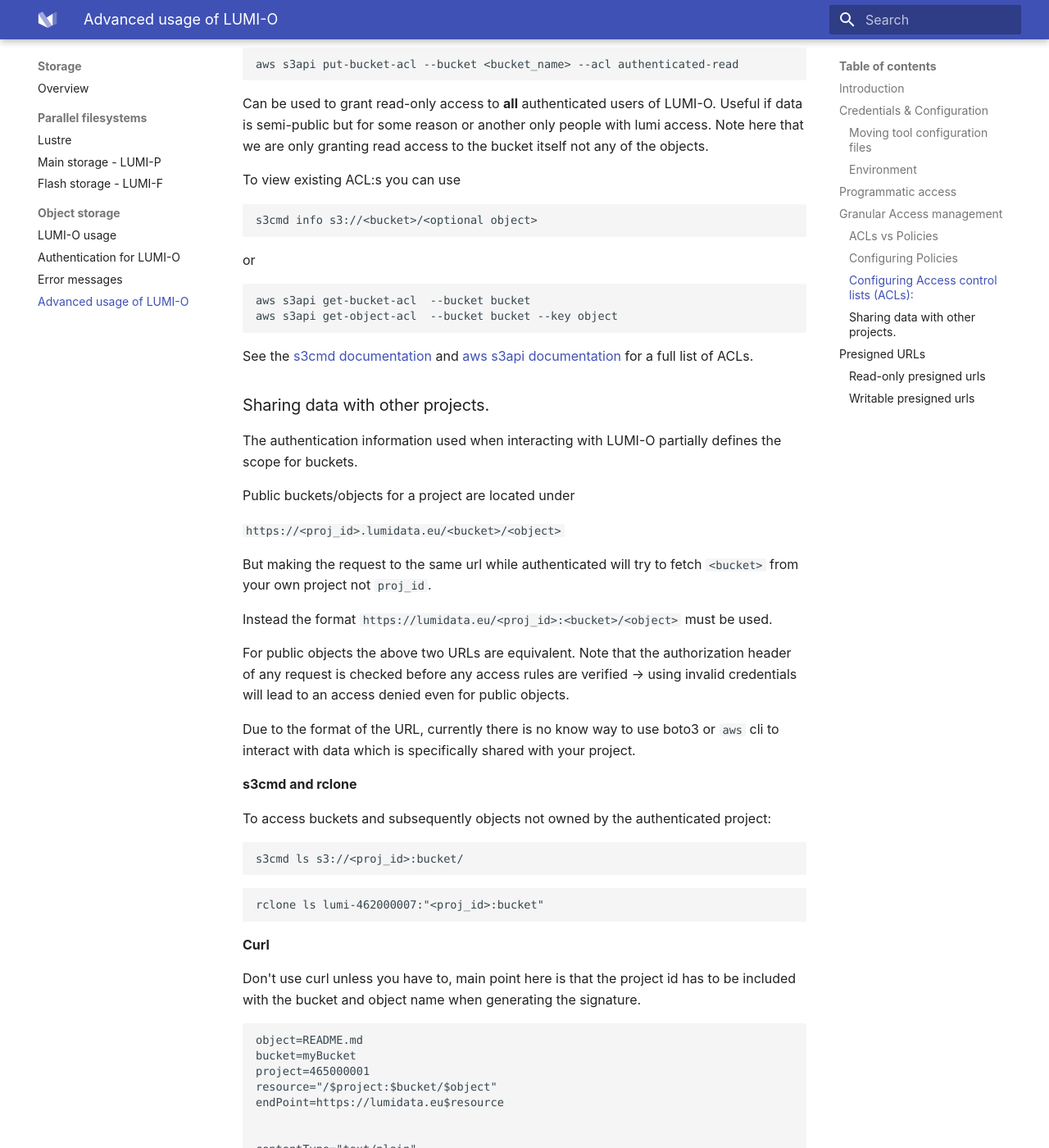
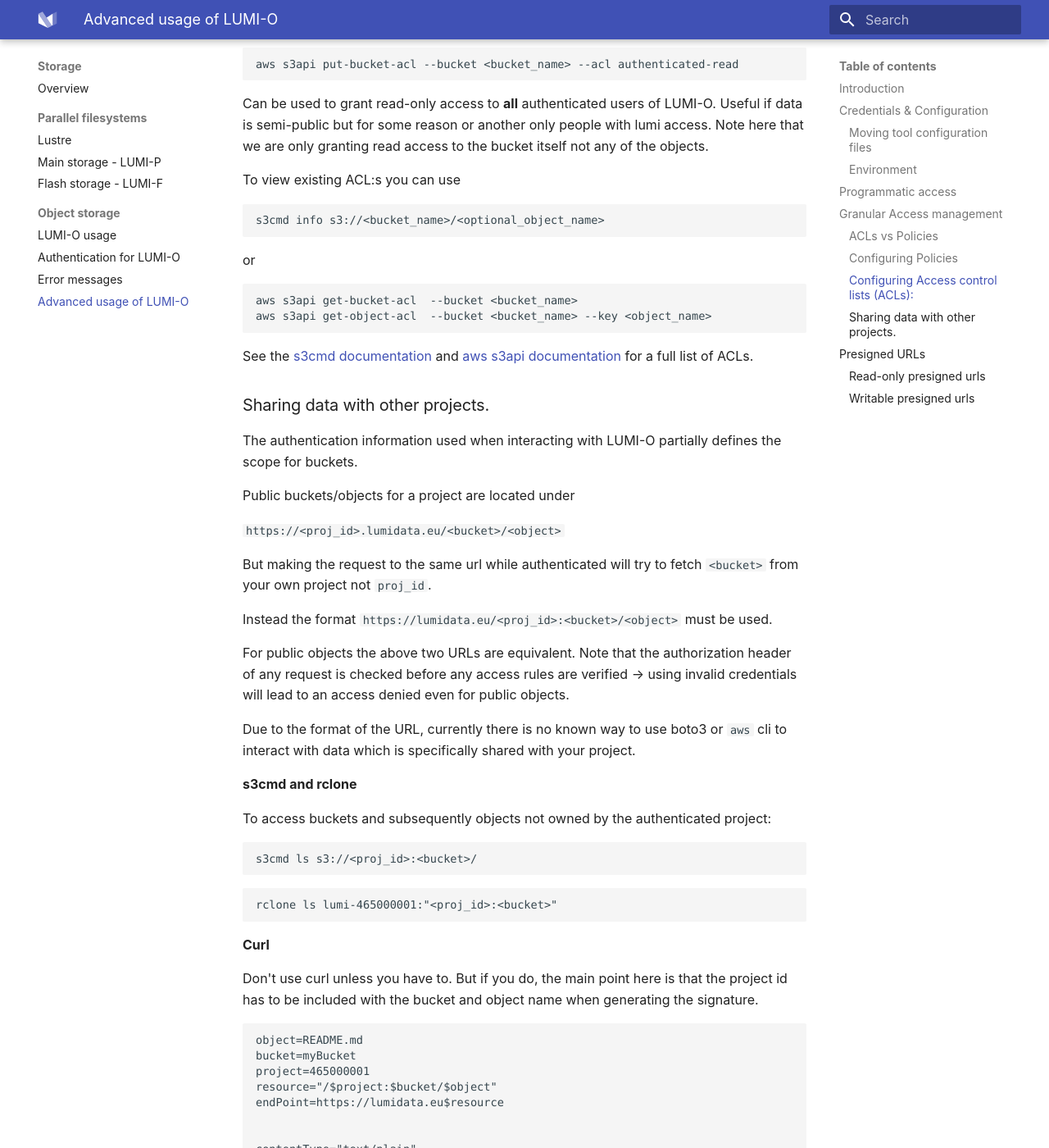
Before and after one commit to Lumi-supercomputer/lumi-userguide, an MkDocs documentation site: the page built from docs/storage/lumio/advanced.md, in a window 1280 px wide and 1400 px high, scrolled down 7759 px. Shown: the whole window at 82% size. Built offline with MkDocs 1.6.1 and Material for MkDocs 9.7.7, drawn with Linux system fonts in a browser that asks for light colours; some of the changed text lies outside the part shown.

Commit message:
Apply suggestions from code review
Fix more typos

Co-authored-by: hdrei <78485804+hdrei@users.noreply.github.com>

````diff
--- a/docs/storage/lumio/advanced.md
+++ b/docs/storage/lumio/advanced.md
@@ -235,7 +235,7 @@
 }
 ```
 
-This would allow any one connecting from "lumi-uan04.csc.fi" to upload
+This would allow any one connecting from "[lumi-uan04.csc.fi](https://docs.lumi-supercomputer.eu/firststeps/loggingin/#lumi-login-nodes-advanced)" to upload
 objects starting with `data` to the `almostpublic` bucket (but not download or list them).
 
 !!! warning
@@ -292,7 +292,7 @@
 ```bash
 aws s3api put-bucket-acl --acl public-read --bucket <bucket_name>
 ```
-Would make the bucket but not the object readable for the world -> Only possible to list the objects
+Would make the bucket but not the object readable for the world &rarr; Only possible to list the objects
 but not download them. The inverse situation where the bucket is not readable but the objects are is
 similar to a UNIX directory with only executable permissions and no read permissions. I.e
 files / object can be retrieved from the directory / bucket, but it's not possible to list the content.
@@ -389,7 +389,7 @@
 verified -> using invalid credentials will lead to an access denied even for public objects.
 
 
-Due to the format of the URL, currently there is no know way to use boto3 or `aws` cli
+Due to the format of the URL, currently there is no known way to use boto3 or `aws` cli
 to interact with data which is specifically shared with your project.
 
 
@@ -398,16 +398,16 @@
 To access buckets and subsequently objects not owned by the authenticated project:
 
 ```
-s3cmd ls s3://<proj_id>:bucket/
+s3cmd ls s3://<proj_id>:<bucket>/
 ```
 
 ```
-rclone ls lumi-462000007:"<proj_id>:bucket"
+rclone ls lumi-465000001:"<proj_id>:<bucket>"
 ```
 
 **Curl**
 
-Don't use curl unless you have to, main
+Don't use curl unless you have to. But if you do, the main
 point here is that the project id has to be included
 with the bucket and object name when generating the signature.
 
````
Also changed, not shown: other parts of docs/storage/lumio/advanced.md (+13 -13 lines).
